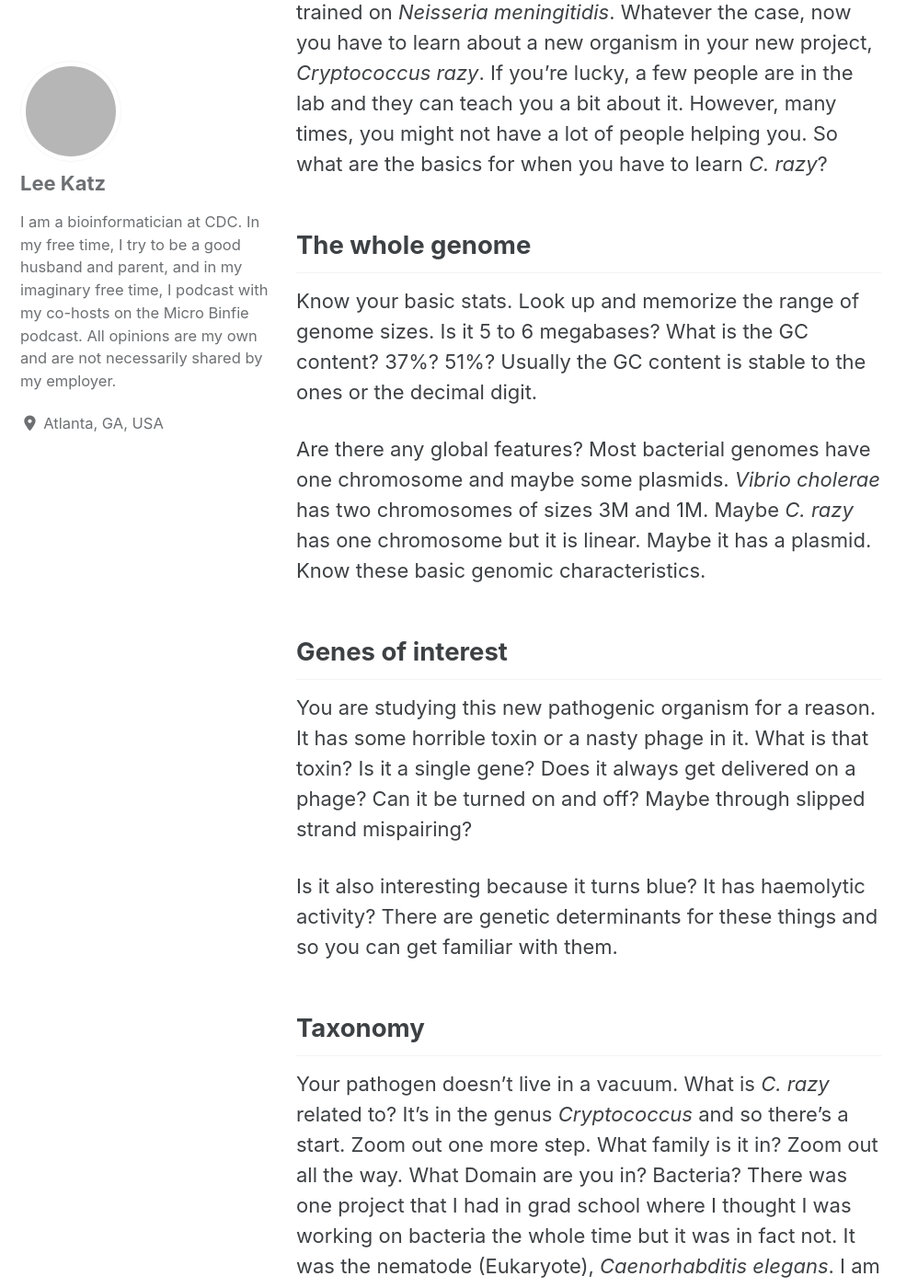
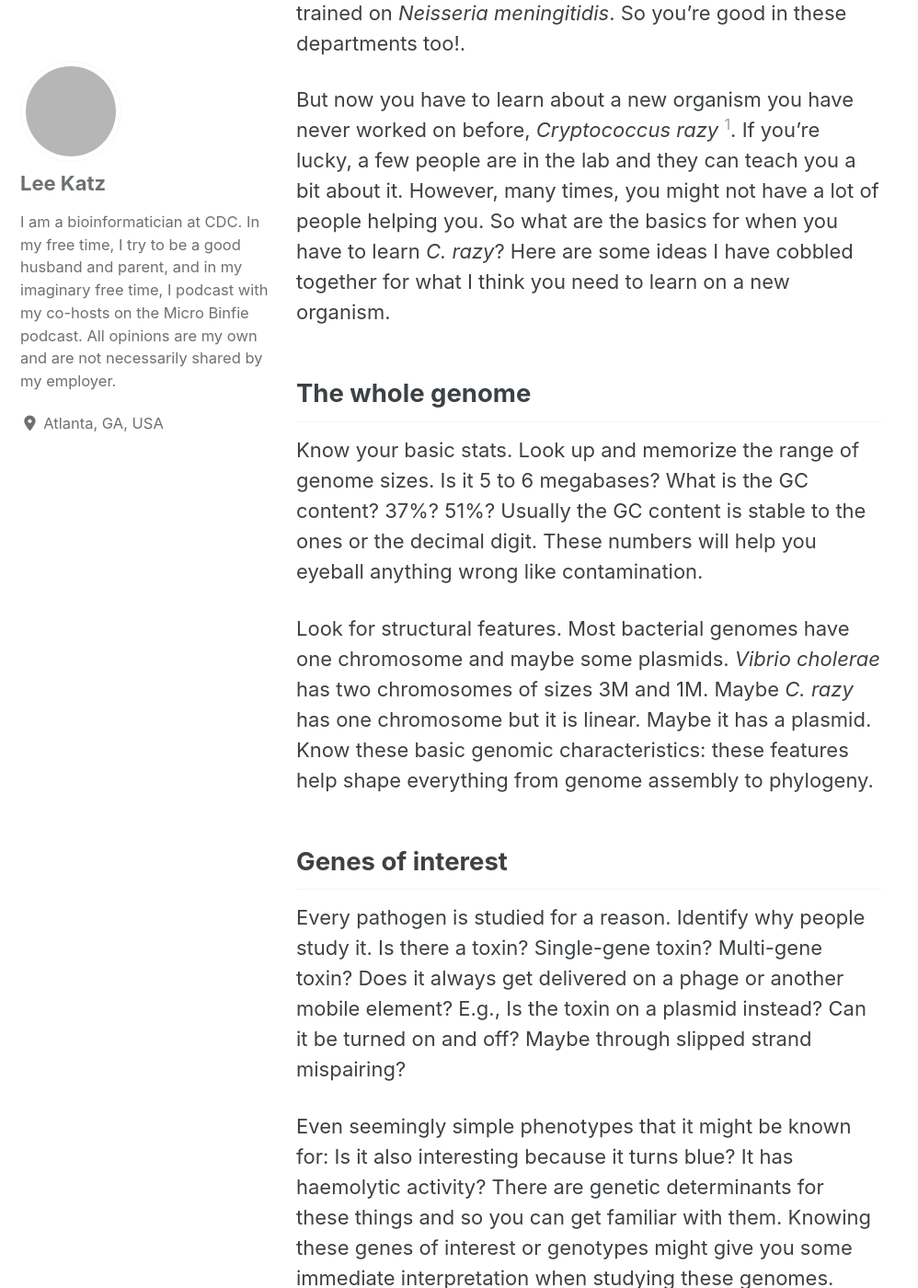
Before and after one commit to lskatz/lskatz.github.io, a Jekyll site: the page built from _posts/2026-02-15-new-pathogen.md, in a window 1280 px wide and 1400 px high, scrolled down 465 px. Shown: the whole window at 92% size, without its empty margins (0-998 px from the left). Built offline with Jekyll 4.4.1, drawn with Linux system fonts in a browser that asks for light colours; some of the changed text lies outside the part shown; grey boxes are pictures that could not be loaded.

Commit message:
some revision

```diff
--- a/_posts/2026-02-15-new-pathogen.md
+++ b/_posts/2026-02-15-new-pathogen.md
@@ -1,19 +1,21 @@
 ---
-title:  "So you want to work on a new pathogen"
+title:  "So you want to work on a new pathogen: a self-onboarding checklist"
 date:   2026-02-15 10:00:10 -0400
 categories: bioinformatics pathogens
 ---
 
-I feel like this is a trend that goes unnoticed.
 Imagine, you are a bioinformatician but you go into a new lab or go into a new project.
-You know your basics: genome assembly all the way through genome annotation.
-You know how to compare genomes with SNPs and MLST everything in between.
+You know your basics: genome assembly, genome annotation, SNPs,  MLST, the usual toolkits.
+So you're mostly good in this department.
 
 You might have been trained on _E. coli_. Or maybe you were trained on _Neisseria meningitidis_.
-Whatever the case, now you have to learn about a new organism in your new project, _Cryptococcus razy_.
+So you're good in these departments too!.
+
+But now you have to learn about a new organism you have never worked on before, _Cryptococcus razy_ [^1].
 If you're lucky, a few people are in the lab and they can teach you a bit about it.
 However, many times, you might not have a lot of people helping you.
 So what are the basics for when you have to learn _C. razy_?
+Here are some ideas I have cobbled together for what I think you need to learn on a new organism.
 
 ## The whole genome
 
@@ -22,65 +24,75 @@
 Is it 5 to 6 megabases?
 What is the GC content? 37%? 51%?
 Usually the GC content is stable to the ones or the decimal digit.
+These numbers will help you eyeball anything wrong like contamination.
 
-Are there any global features?
+Look for structural features.
 Most bacterial genomes have one chromosome and maybe some plasmids.
 _Vibrio cholerae_ has two chromosomes of sizes 3M and 1M.
 Maybe _C. razy_ has one chromosome but it is linear.
 Maybe it has a plasmid.
-Know these basic genomic characteristics.
+Know these basic genomic characteristics: these features help shape everything from genome assembly to phylogeny.
 
 ## Genes of interest
 
-You are studying this new pathogenic organism for a reason.
-It has some horrible toxin or a nasty phage in it.
-What is that toxin? Is it a single gene?
-Does it always get delivered on a phage?
+Every pathogen is studied for a reason. Identify why people study it.
+Is there a toxin? Single-gene toxin? Multi-gene toxin?
+Does it always get delivered on a phage or another mobile element? E.g., Is the toxin on a plasmid instead?
 Can it be turned on and off? Maybe through slipped strand mispairing?
 
-Is it also interesting because it turns blue?
+Even seemingly simple phenotypes that it might be known for: Is it also interesting because it turns blue?
 It has haemolytic activity?
 There are genetic determinants for these things and so you can get familiar with them.
+Knowing these genes of interest or genotypes might give you some immediate interpretation when studying these genomes.
+
+For example, when I was working on _Vibrio_ but suddenly was asked to work on _E. coli_, it was very helpful to understand the toxin genes.
+It turns out that _E. coli_ can be describe in different pathotypes, each with their own clinical outcomes.
 
 ## Taxonomy
 
-Your pathogen doesn't live in a vacuum.
-What is _C. razy_ related to?
-It's in the genus _Cryptococcus_ and so there's a start.
-Zoom out one more step. What family is it in?
-Zoom out all the way. What Domain are you in? Bacteria?
-There was one project that I had in grad school where I thought I was working on bacteria the whole time but it was in fact not.
-It was the nematode (Eukaryote), _Caenorhabditis elegans_.
-I am still embarrassed to this day.
+Your pathogen doesn't live in a vacuum. Zoom out to the domain and then go inward.
+Are you looking at Bacteria, Archaea, or Eukaryota?
+I once spent part of a graduate project assuming I was working on bacteria before realizing the organism was the nematode _Caenorhabditis elegans_ (totally different domains!).
+That mistake is still embarrassing!
 
-Go deeper.
+Zoom in a bit. What family is it in?
+Zoom in once more. It is in the _Cryptococcus_ genus.
+Keep going.
 Is your species divided into subspecies?
 Lineages? Biotypes? Serogroups? Pathotypes?
-
 First, know the terminology. _Listeria monocytogenes_ is divided into lineages,
 but _Salmonella enterica_ is divided into subspecies.
 Find out what the tiers are in the taxonomy for _C. razy_.
 
-Go lateral.
+Finally, look laterally.
 What species is closest to your species?
 This species makes a good outgroup in some phylogenies.
 Sometimes this closely related species makes a good comparison.
 For example, maybe _C. razy_ is haemolytic but _C. lose_ isn't.
 A comparison between _C. razy_ and _C. lose_ might reveal the genomic basis behind haemolysis in this species.
+Good outgroups and sister species often reveal what is unique about your pathogen.
+This was very helpful to me when we only had a handful of _N. meningitidis_ genomes and wanted to research why some strains are hypervirulent but others weren't.
+I was able to compare to a sister species _N. lactamica_ which is not hypervirulent.
 
 ## Phenotype
 
-Know what you have.
-Is it a bacterium?
-What morphology?
-What is the Gram strain?
-Is it motile? Hemolytic?
+Don't neglect phenotype: Know what you have.
+You should be able to describe your species to a non-bioinformatics colleague.
+
+Is it a bacterium? A nematode?
+What is its morphology? Gram strain? Motility? Haemolytic activity?
+
 Does it cause disease? What is the mechanism for how it makes people sick?
 What about some of the epidemiology?
 Who gets sick from this?
 How serious is each case (case fatality ratio, sequelae)?
 
+This will help guide the real use scenarios for your research and will help you communicate it to the broader public.
+
 ## Conclusion
 
-Just knowing these basic things will help you get started on your project.
-It will give you the right vocabulary to talk with your peers in the lab and between labs.
+Learning to rapidly profile a new pathogen is a professional skill. It lets you ask better questions, communicate clearly with collaborators, and catch mistakes early.
+
+The goal isn’t to become a domain expert overnight. It’s to build a mental scaffold — genome architecture, key genes, taxonomy, phenotype — that lets everything else attach in the right place.
+
+[^1]: To be clear, _C. razy_ and _C. lose_ are fictional organisms.
```
